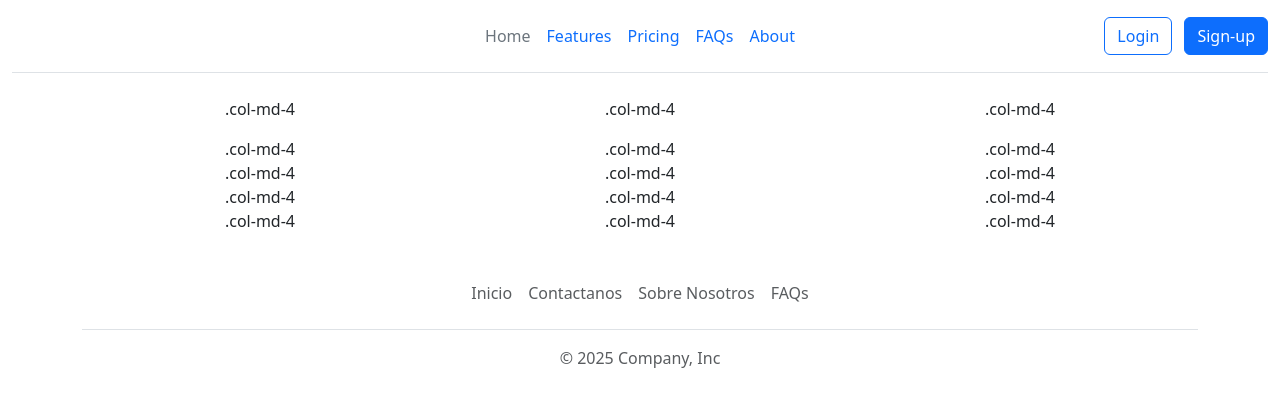
After one commit to RubenMoleroRios/proyectoGradoSuperior, a PHP site: page /pruebashtml.php in a window 1280 px wide. The commit adds this page. Shown: the top 407 px of the page. Run offline with PHP 8.4, Linux system fonts and the light colour scheme.

Commit message:
header and footer end

```diff
--- /dev/null
+++ b/pruebashtml.php
@@ -0,0 +1,39 @@
+<!DOCTYPE html>
+<html lang="e">
+    <?php
+        include_once "./view/includes/head.php";
+    ?>
+
+    <body >
+
+        <?php include_once "./view/includes/header.php"; ?>
+
+        <div class="container">
+            <div class="row mb-3 text-center">
+                <div class="col-4 col-sm-12 col-md-4 "><div>.col-md-4</div></div>
+                <div class="col-4 col-sm-12 col-md-4 "><div>.col-md-4</div></div>
+                <div class="col-4 col-sm-12 col-md-4 "><div>.col-md-4</div></div>
+            </div>
+        </div>
+
+        <div class="container">
+            <div class="row mb-3 text-center">
+                <div class="col-md-4"><div>.col-md-4</div></div>
+                <div class="col-md-4"><div>.col-md-4</div></div>
+                <div class="col-md-4"><div>.col-md-4</div></div>
+                <div class="col-md-4"><div>.col-md-4</div></div>
+                <div class="col-md-4"><div>.col-md-4</div></div>
+                <div class="col-md-4"><div>.col-md-4</div></div>
+                <div class="col-md-4"><div>.col-md-4</div></div>
+                <div class="col-md-4"><div>.col-md-4</div></div>
+                <div class="col-md-4"><div>.col-md-4</div></div>
+                <div class="col-md-4"><div>.col-md-4</div></div>
+                <div class="col-md-4"><div>.col-md-4</div></div>
+                <div class="col-md-4"><div>.col-md-4</div></div>
+            </div>
+        </div>
+
+
+        <?php include_once "./view/includes/footer.php";?>
+    </body>
+</html>
--- a/sql/basededatosproyecto.sql
+++ b/sql/basededatosproyecto.sql
@@ -10,7 +10,7 @@ drop table type;
 
 use allblue;
 create table `rol_user` (id_rol_user int primary key auto_increment, name varchar(20));
-create table `user` (id_user int primary key auto_increment, user_name varchar(45), password varchar(45), id_rol_user int, foreign key (id_rol_user) references rol_user(id_rol_user));
+create table `user` (id_user int primary key auto_increment, email varchar(45) unique, user_name varchar(45), password varchar(45), id_rol_user int, foreign key (id_rol_user) references rol_user(id_rol_user));
 create table `order` (id_order int primary key auto_increment, id_user int, address varchar(100), total_order_price double, foreign key(id_user) references user(id_user));
 create table `type` (id_type int primary key auto_increment, name varchar(45));
 
@@ -24,7 +24,7 @@ create table `review` (id_review int primary key auto_increment, opinion varchar
 insert into rol_user value (1,"admin");
 insert into rol_user value (2,"normal user");
 
-insert into user value (1, "ruben", "contraseña", 1);
+insert into user value (1, "ruben@hotmail.com","ruben", "contraseña", 1);
 
 insert into type value (1, "pez");
 insert into type value (2, "planta");
--- a/view/includes/footer.php
+++ b/view/includes/footer.php
@@ -0,0 +1,11 @@
+<div class="container">
+    <footer class="py-3 my-4">
+        <ul class="nav justify-content-center border-bottom pb-3 mb-3">
+            <li class="nav-item"><a href="#" class="nav-link px-2 text-body-secondary">Inicio</a></li>
+            <li class="nav-item"><a href="#" class="nav-link px-2 text-body-secondary">Contactanos</a></li>
+            <li class="nav-item"><a href="#" class="nav-link px-2 text-body-secondary">Sobre Nosotros</a></li>
+            <li class="nav-item"><a href="#" class="nav-link px-2 text-body-secondary">FAQs</a></li>
+        </ul>
+        <p class="text-center text-body-secondary">© 2025 Company, Inc</p>
+    </footer>
+</div>
--- /dev/null
+++ b/view/includes/head.php
@@ -0,0 +1,8 @@
+<head>
+        <meta charset="UTF-8">
+        <meta name="viewport" content="width=device-width, initial-scale=1.0">
+        <link rel="stylesheet" href="./public/style/style.css" media="screen">
+        <title>All blue</title>
+        <link href="https://cdn.jsdelivr.net/npm/bootstrap@5.3.3/dist/css/bootstrap.min.css" rel="stylesheet"
+        integrity="sha384-QWTKZyjpPEjISv5WaRU9OFeRpok6YctnYmDr5pNlyT2bRjXh0JMhjY6hW+ALEwIH" crossorigin="anonymous">
+    </head>
--- a/view/includes/header.php
+++ b/view/includes/header.php
@@ -1,3 +1,22 @@
-<header>
-            <h1>Este es el header</h1>
-</header>
+<div class="container-fluid">
+  <header class="d-flex flex-wrap align-items-center justify-content-center justify-content-md-between py-3 mb-4 border-bottom">
+  <div class="col-md-3 mb-2 mb-md-0">
+      <a href="/" class="d-inline-flex link-body-emphasis text-decoration-none">
+      <svg class="bi" width="40" height="32" role="img" aria-label="Bootstrap"><use xlink:href="#bootstrap"></use></svg>
+      </a>
+  </div>
+
+  <ul class="nav col-12 col-md-auto mb-2 justify-content-center mb-md-0">
+      <li><a href="#" class="nav-link px-2 link-secondary">Home</a></li>
+      <li><a href="#" class="nav-link px-2">Features</a></li>
+      <li><a href="#" class="nav-link px-2">Pricing</a></li>
+      <li><a href="#" class="nav-link px-2">FAQs</a></li>
+      <li><a href="#" class="nav-link px-2">About</a></li>
+  </ul>
+
+  <div class="col-md-3 text-end">
+      <button type="button" class="btn btn-outline-primary me-2">Login</button>
+      <button type="button" class="btn btn-primary">Sign-up</button>
+  </div>
+  </header>
+</div>
```
Also changed, not shown: admin/index.php (added, +188 -0 lines), index.php (+5 -6 lines), public/style/custom.css (added, +7 -0 lines), public/style/sign-in.css (added, +20 -0 lines), public/image/ilerna.png (added), view/usuario/registro.php (added).
